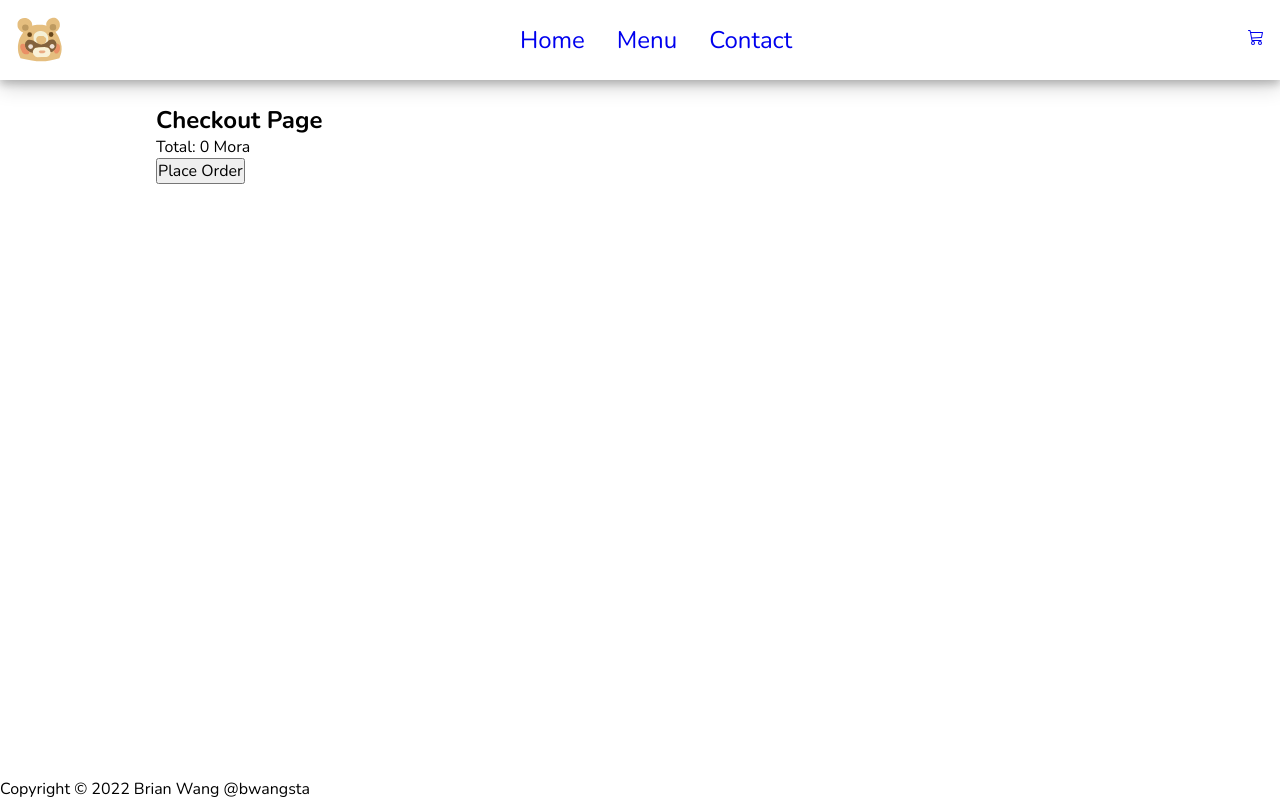
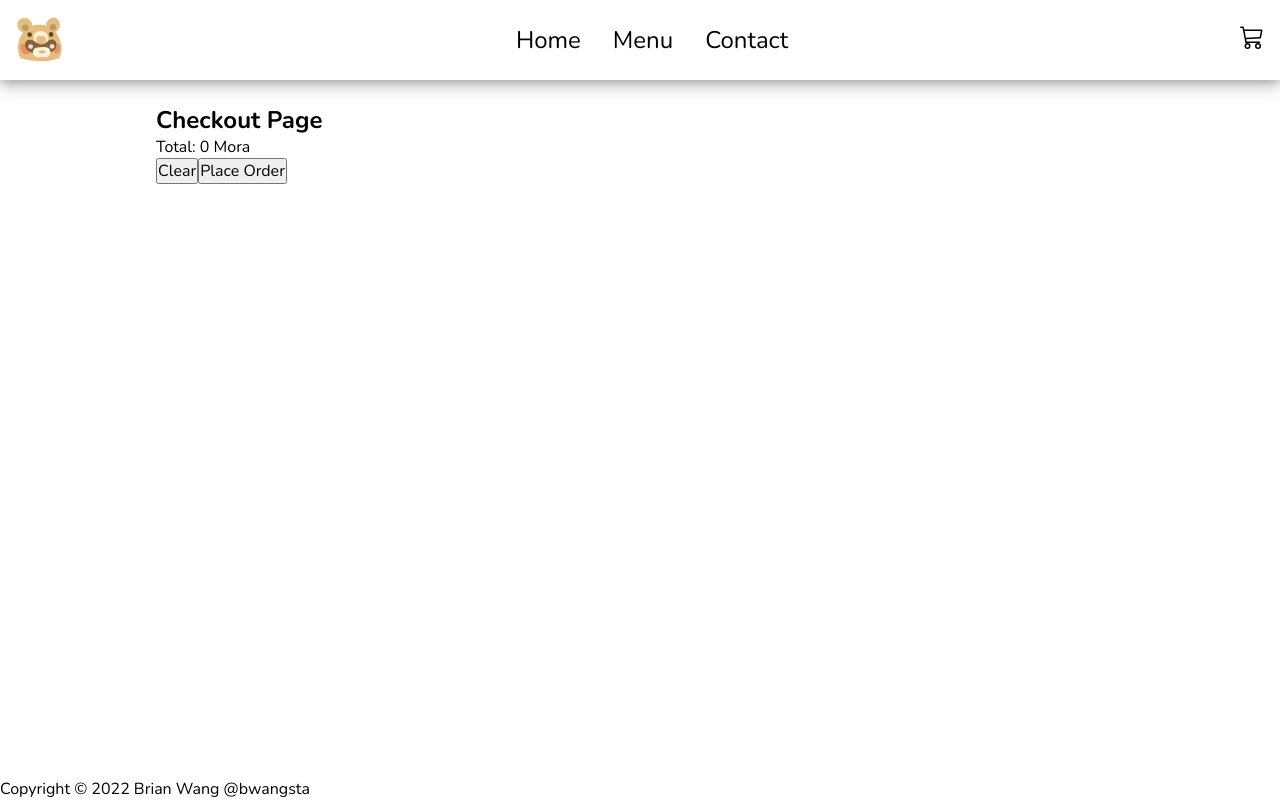
Before and after one commit to bwangsta/restaurant, a React (Vite) app: page /checkout in a window 1280 px wide. Built offline with nearby package versions, Linux system fonts and the light colour scheme.

Commit message:
Add clear button in checkout page

```diff
--- a/src/App.css
+++ b/src/App.css
@@ -22,6 +22,10 @@
 .nav-items>* {
   font-size: clamp(1rem, 3vw, 1.5rem);
   margin: 0 1rem;
+}
+
+.nav__icon {
+  font-size: 1.5em;
 }
 
 .searchbar {
--- a/src/cartReducer.tsx
+++ b/src/cartReducer.tsx
@@ -1,6 +1,6 @@
-import { Item } from "./types"
+import { CartAction, Item } from "./types"
 
-function cartReducer(cart: Item[], action: { type: string, id: number }) {
+function cartReducer(cart: Item[], action: CartAction) {
   switch (action.type) {
     case "add": {
       return cart.map(item => {
@@ -18,12 +18,17 @@ function cartReducer(cart: Item[], action: { type: string, id: number }) {
         return item
       })
     }
-    case "clear": {
+    case "remove_all": {
       return cart.map(item => {
         if (item.id === action.id) {
           return { ...item, amount: 0 }
         }
         return item
+      })
+    }
+    case "clear": {
+      return cart.map(item => {
+        return { ...item, amount: 0 }
       })
     }
     default: {
--- a/src/components/Cart.tsx
+++ b/src/components/Cart.tsx
@@ -1,9 +1,11 @@
 import { useContext } from "react"
-import { CartContext } from "../CartContext"
+import { CartContext, CartDispatchContext } from "../CartContext"
 import CartItem from "./CartItem"
 
 function Cart() {
   const cart = useContext(CartContext)
+  const dispatch = useContext(CartDispatchContext)!
+
   let totalPrice = 0
 
   const cartItems = cart.map(item => {
@@ -24,6 +26,7 @@ function Cart() {
         {cartItems}
       </ul>
       <p className="cart__total">Total: {totalPrice} Mora</p>
+      <button onClick={() => dispatch({ type: "clear", id: 0 })}>Clear</button>
       <button className="order-btn">Place Order</button>
     </div>
   )
--- a/src/components/CartItem.tsx
+++ b/src/components/CartItem.tsx
@@ -11,7 +11,7 @@ function CartItem(props: {
     <li key={props.item.id} className="cart-item">
       <button
         className="clear-btn"
-        onClick={() => dispatch({ type: "clear", id: props.item.id })}>x</button>
+        onClick={() => dispatch({ type: "remove_all", id: props.item.id })}>x</button>
       <img className="cart-item__img" src={props.item.img} alt={props.item.name} />
       {props.item.name} {props.item.price} Mora
       <button onClick={() => dispatch({ type: "remove", id: props.item.id })}>-</button>
--- a/src/index.css
+++ b/src/index.css
@@ -49,6 +49,7 @@ ul {
 
 a {
   text-decoration: none;
+  color: black;
 }
 
 i {
--- a/src/types.ts
+++ b/src/types.ts
@@ -5,3 +5,8 @@ export type Item = {
   price: number,
   amount: number
 }
+
+export type CartAction = {
+  type: string,
+  id: number
+}
```
